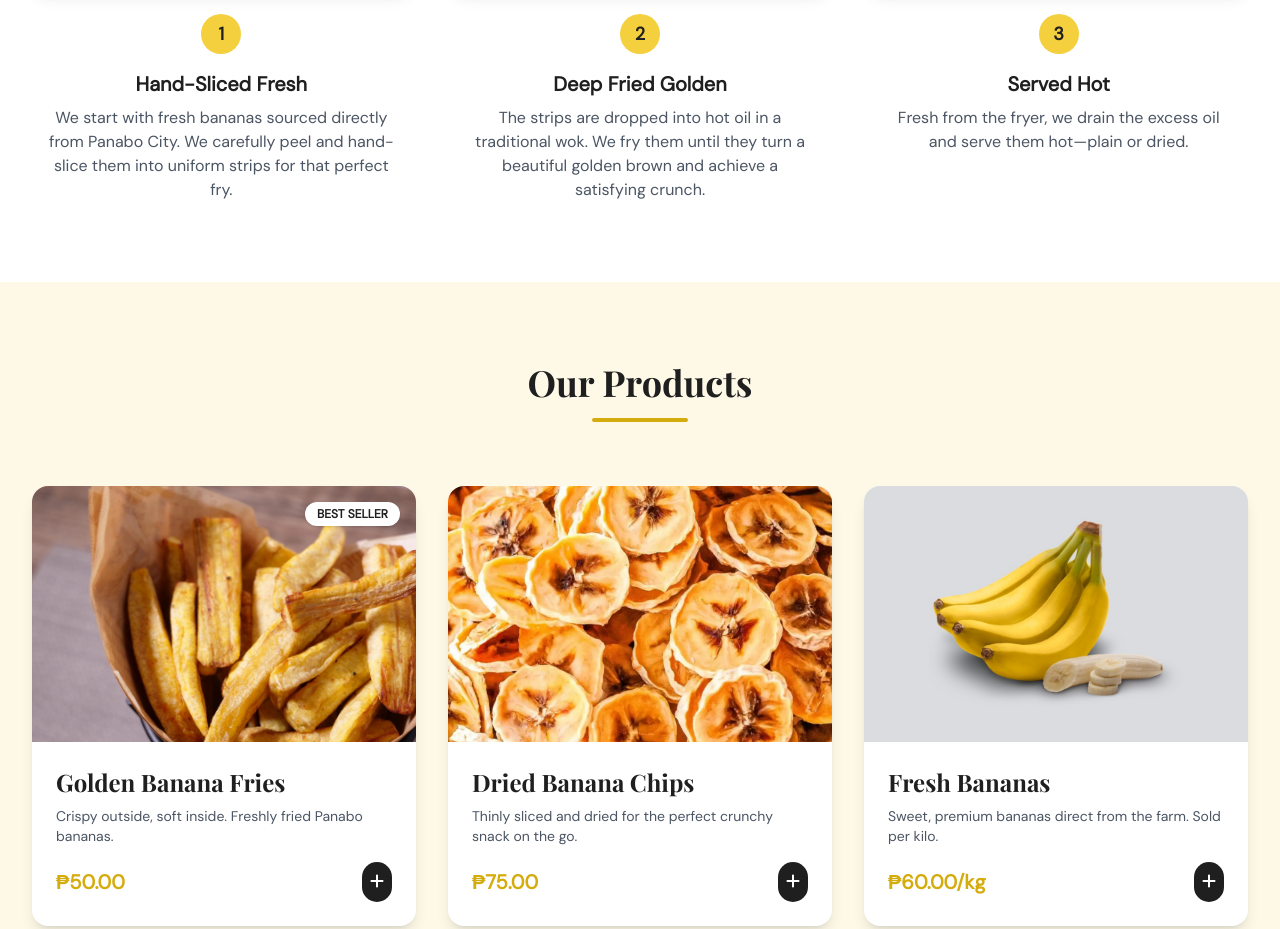
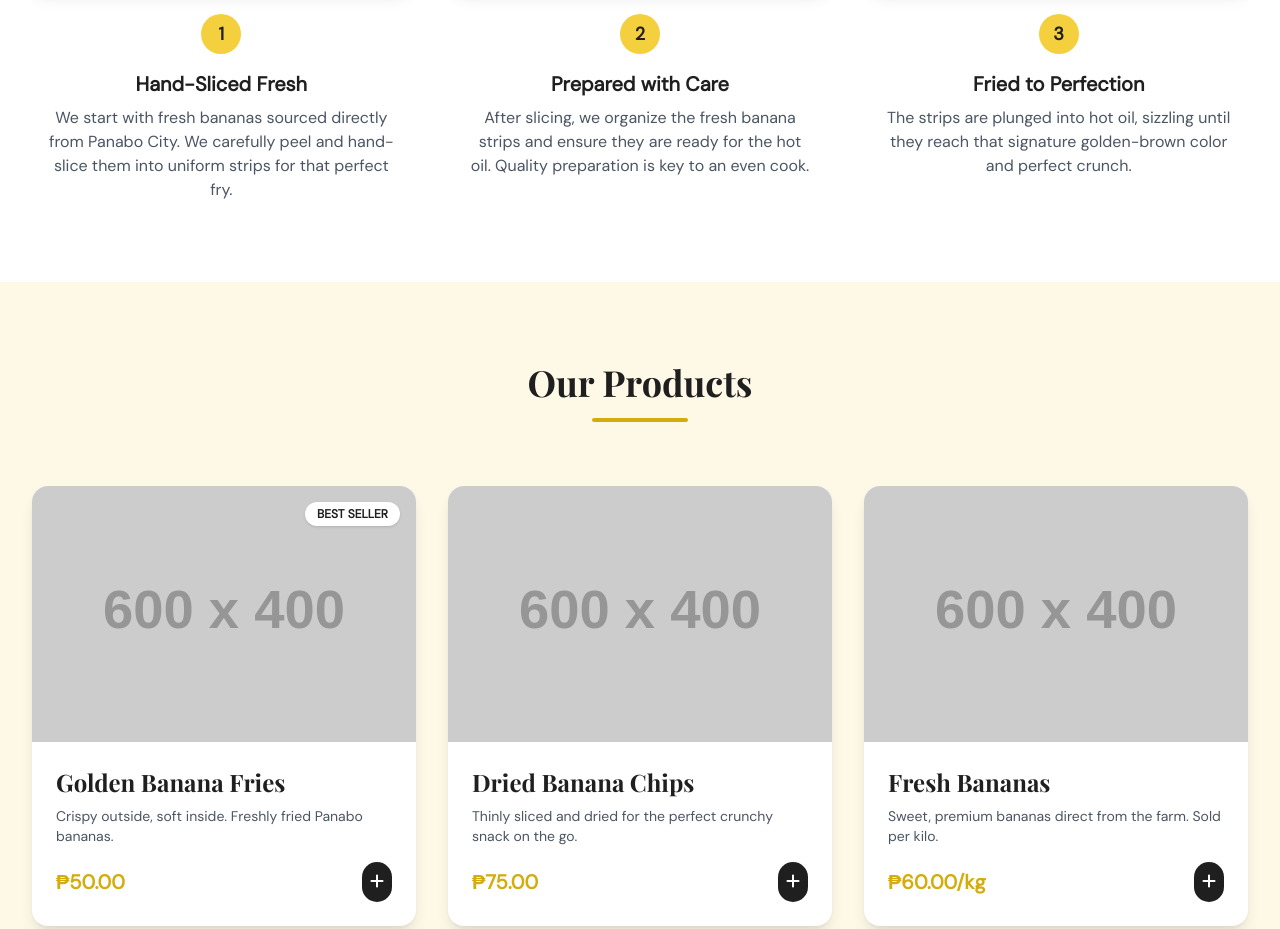
Before and after one commit to KINGLMAOHAHA/Banana-Golden-Fries, a plain HTML site: page index.html in a window 1280 px wide. Shown: the part 1226-2155 px from the top of the page. Drawn offline with nearby package versions, Linux system fonts and the light colour scheme; placeholder pictures from the web are drawn by us.

Commit message:
Add files via upload

```diff
--- a/index.html
+++ b/index.html
@@ -146,30 +146,30 @@
                 <!-- Step 2: Cook -->
                 <div class="relative group">
                     <div class="overflow-hidden rounded-xl shadow-lg mb-6 h-64">
-                        <!-- Using 3.mp4 for the frying step -->
-                        <video src="3.mp4"
+                        <!-- Switched to 4.mp4 (raw strips on plate) per user request -->
+                        <video src="4.mp4"
                              class="w-full h-full object-cover"
                              autoplay muted loop playsinline></video>
                     </div>
                     <div class="text-center px-4">
                         <div class="w-10 h-10 bg-brand-yellow rounded-full flex items-center justify-center mx-auto mb-4 text-brand-dark font-bold text-lg">2</div>
-                        <h3 class="text-xl font-bold mb-2">Deep Fried Golden</h3>
-                        <p class="text-gray-600">The strips are dropped into hot oil in a traditional wok. We fry them until they turn a beautiful golden brown and achieve a satisfying crunch.</p>
+                        <h3 class="text-xl font-bold mb-2">Prepared with Care</h3>
+                        <p class="text-gray-600">After slicing, we organize the fresh banana strips and ensure they are ready for the hot oil. Quality preparation is key to an even cook.</p>
                     </div>
                 </div>
 
                 <!-- Step 3: Serve -->
                 <div class="relative group">
                     <div class="overflow-hidden rounded-xl shadow-lg mb-6 h-64">
-                         <!-- Using 4.mp4 for the serving step -->
-                        <video src="4.mp4"
+                         <!-- Using 3.mp4 (frying) per user request -->
+                        <video src="3.mp4"
                              class="w-full h-full object-cover"
                              autoplay muted loop playsinline></video>
                     </div>
                     <div class="text-center px-4">
                         <div class="w-10 h-10 bg-brand-yellow rounded-full flex items-center justify-center mx-auto mb-4 text-brand-dark font-bold text-lg">3</div>
-                        <h3 class="text-xl font-bold mb-2">Served Hot</h3>
-                        <p class="text-gray-600">Fresh from the fryer, we drain the excess oil and serve them hot—plain or dried.</p>
+                        <h3 class="text-xl font-bold mb-2">Fried to Perfection</h3>
+                        <p class="text-gray-600">The strips are plunged into hot oil, sizzling until they reach that signature golden-brown color and perfect crunch.</p>
                     </div>
                 </div>
             </div>
@@ -189,7 +189,7 @@
                 <div class="bg-white rounded-2xl overflow-hidden shadow-lg hover:shadow-2xl transition duration-300 transform hover:-translate-y-2">
                     <div class="h-64 overflow-hidden relative">
                         <!-- UPDATED IMAGE -->
-                        <img src="pic3.jpg"
+                        <img src="image_bfafe2.jpg"
                              alt="Golden Banana Fries"
                              class="w-full h-full object-cover transition duration-500 hover:scale-110"
                              onerror="this.src='https://placehold.co/600x400/F4D03F/white?text=Golden+Fries'">
@@ -213,7 +213,7 @@
                 <div class="bg-white rounded-2xl overflow-hidden shadow-lg hover:shadow-2xl transition duration-300 transform hover:-translate-y-2">
                     <div class="h-64 overflow-hidden">
                         <!-- UPDATED IMAGE -->
-                        <img src="pic2.jpg"
+                        <img src="image_bfb321.jpg"
                              alt="Dried Banana Chips"
                              class="w-full h-full object-cover transition duration-500 hover:scale-110"
                              onerror="this.src='https://placehold.co/600x400/D4AC0D/white?text=Dried+Chips'">
@@ -234,7 +234,7 @@
                 <div class="bg-white rounded-2xl overflow-hidden shadow-lg hover:shadow-2xl transition duration-300 transform hover:-translate-y-2">
                     <div class="h-64 overflow-hidden">
                         <!-- UPDATED IMAGE -->
-                        <img src="pic1.jpg"
+                        <img src="image_bfb362.jpg"
                              alt="Fresh Bananas"
                              class="w-full h-full object-cover transition duration-500 hover:scale-110"
                              onerror="this.src='https://placehold.co/600x400/5D4037/white?text=Fresh+Bananas'">
```
